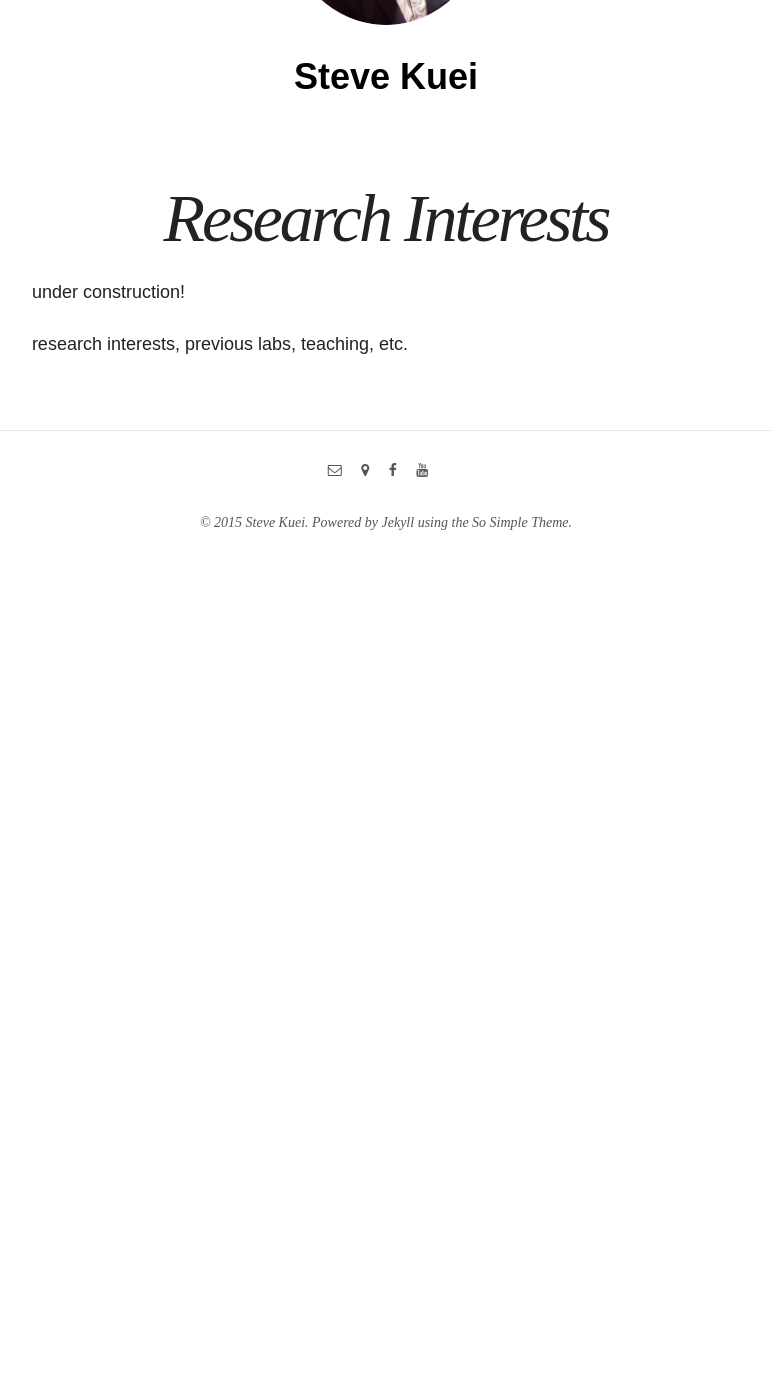
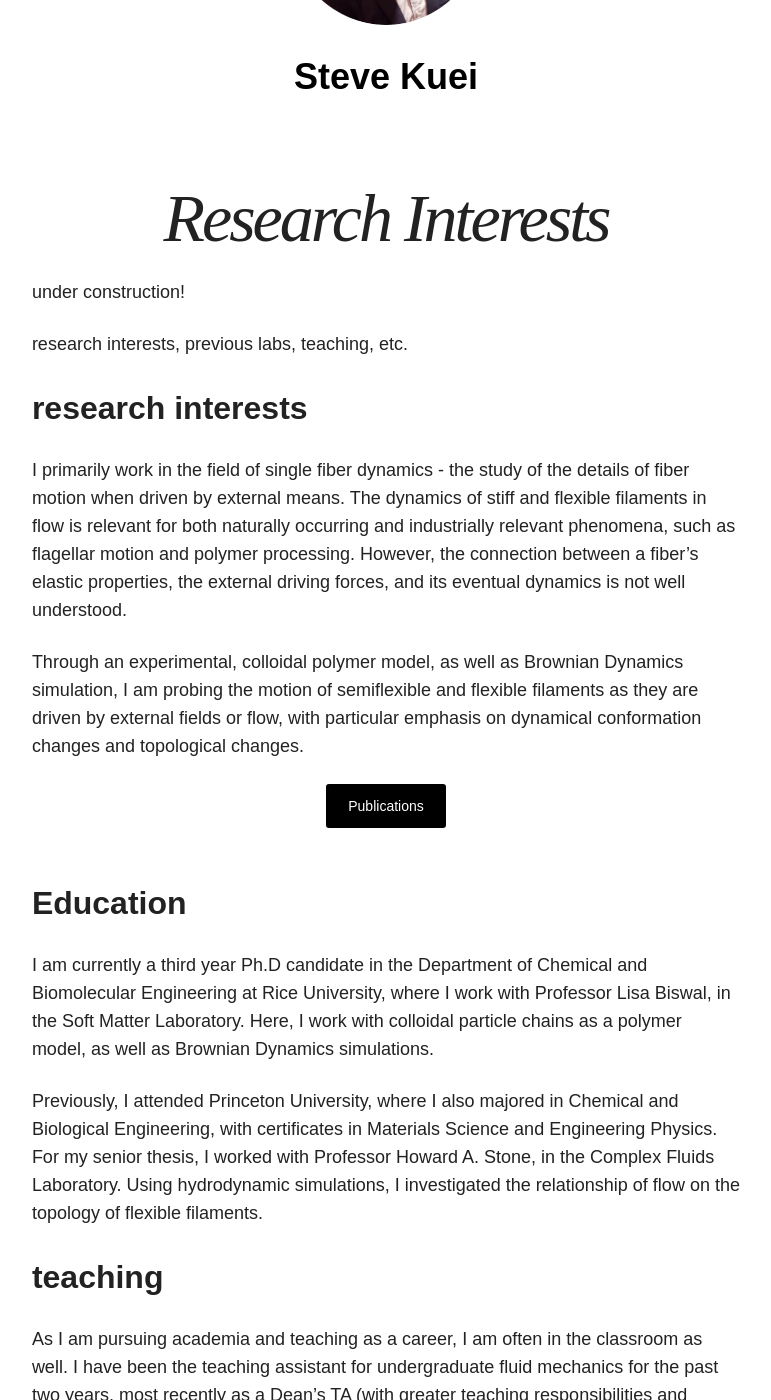
Before and after one commit to scallionpancake/old-website, a Jekyll site: the page built from academic/index.md, in a window 1280 px wide and 1400 px high, scrolled down 270 px. Shown: the whole window, without its empty margins (254-1025 px from the left). Built offline with Jekyll 4.4.1, drawn with Linux system fonts in a browser that asks for light colours; nearby versions of some CDN libraries; before the commit the page ends 900 px from its top, so only the background shows below that; some of the changed text lies outside the part shown.

Commit message:
123115_v0
adding some text

```diff
--- a/academic/index.md
+++ b/academic/index.md
@@ -10,3 +10,40 @@ modified: 2015-12-25
 under construction!
 
 research interests, previous labs, teaching, etc.
+
+## research interests
+
+I primarily work in the field of single fiber dynamics - the study of the details of fiber motion when driven by external means.
+ The dynamics of stiff and flexible filaments in flow is relevant for both naturally occurring and industrially relevant phenomena,
+ such as flagellar motion and polymer processing. However, the connection between a fiber’s elastic properties, the external driving forces,
+ and its eventual dynamics is not well understood.
+
+ Through an experimental, colloidal polymer model, as well as Brownian Dynamics simulation, I am probing the motion of semiflexible and flexible
+  filaments as they are driven by external fields or flow, with particular emphasis on dynamical conformation changes and topological changes.
+
+  <div align="center">
+  <a markdown="0" href="{{ site.url }}/publications" class="btn">Publications</a>
+  </div>
+
+## Education
+
+I am currently a third year Ph.D candidate in the Department of Chemical and Biomolecular Engineering at Rice University, where I work with
+ Professor Lisa Biswal, in the Soft Matter Laboratory. Here, I work with colloidal particle chains as a polymer model, as well as Brownian Dynamics simulations.
+
+ Previously, I attended Princeton University, where I also majored in Chemical and Biological Engineering, with certificates in Materials Science and
+ Engineering Physics. For my senior thesis, I worked with Professor Howard A. Stone, in the Complex Fluids Laboratory. Using hydrodynamic simulations,
+ I investigated the relationship of flow on the topology of flexible filaments.
+
+## teaching
+
+As I am pursuing academia and teaching as a career, I am often in the classroom as well. I have been the teaching assistant for undergraduate
+ fluid mechanics for the past two years, most recently as a Dean’s TA (with greater teaching responsibilities and interactions with students);
+ I have also received three teaching awards for my work as a TA for fluid mechanics and undergraduate lab. Even outside the classroom,
+ I am often in a teaching position, as I currently teach two to three hip-hop dance classes each week, as Artistic Director of our university’s Funkonomics Crew.
+ Taking these varied experiences into account, I serve as the ChBE Graduate Liaison to the Center for Teaching Excellence, a new initiative wherein
+ we are organizing workshops and other methods for educators across campus to train various classroom skills.
+
+ dead link below - under construction! teaching experiences, lecture notes, etc.
+   <div align="center">
+  <a markdown="0" href="{{ site.url }}/misc" class="btn">Teaching</a>
+  </div>
```
Also changed, not shown: about/index.md (+3 -5 lines), 1 other file.
